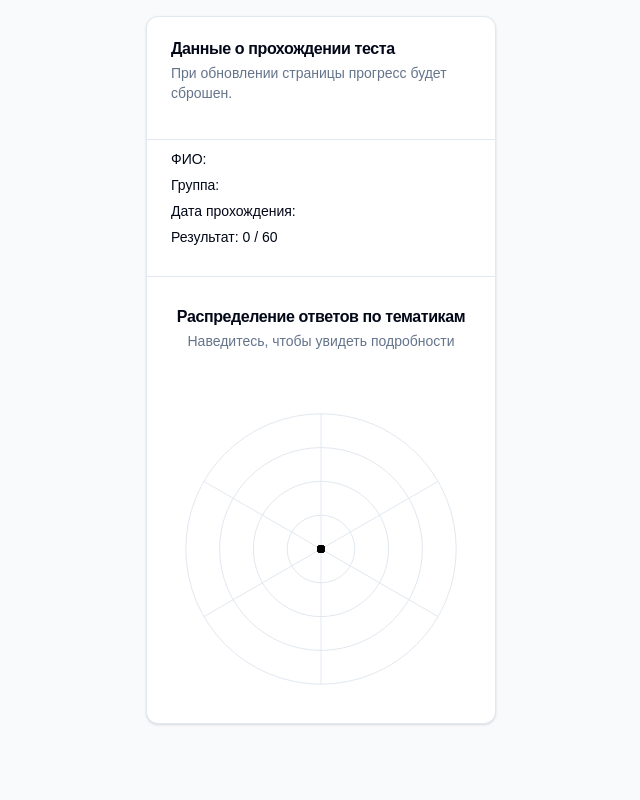
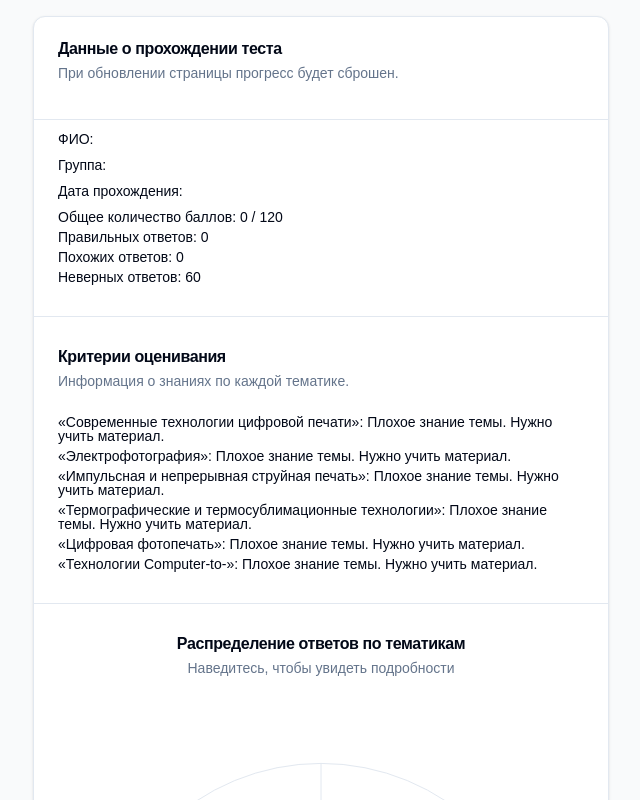
Before and after one commit to uglysatoshi/print-project, a Next.js app: page /results in a window 1280 px wide. Shown: the top 800 px of the page, without its empty margins (319-959 px from the left). Built offline with nearby package versions, Linux system fonts and the light colour scheme.

Commit message:
rebuilding statistics

```diff
--- a/app/page.tsx
+++ b/app/page.tsx
@@ -31,6 +31,8 @@ export default function Home() {
         theme4: 0,
         theme5: 0,
         theme6: 0,
+        semiScore: 0,
+        rightScore: 0,
     });
 
     const handleChange = (e: React.ChangeEvent<HTMLInputElement>) => {
--- a/app/results/page.tsx
+++ b/app/results/page.tsx
@@ -8,15 +8,11 @@ import { useUserContext } from "@/context/UserContext";
 import {ChartConfig, ChartContainer, ChartTooltip, ChartTooltipContent} from "@/components/ui/chart";
 import {PolarAngleAxis, PolarGrid, Radar, RadarChart} from "recharts";
 
-
-
-
-
 const chartConfig = {
 } satisfies ChartConfig
 
 const ResultsPage = () => {
-    const { name, group, date, score, theme1, theme2, theme3, theme4, theme5, theme6 } = useUserContext();
+    const { name, group, date, score, theme1, theme2, theme3, theme4, theme5, theme6, semiScore, rightScore } = useUserContext();
 
     const chartData = [
         { theme: "Современные технологии цифровой печати", "Верные ответы": theme1 },
@@ -27,9 +23,21 @@ const ResultsPage = () => {
         { theme: "Технологии Computer", "Верные ответы": theme6 },
     ]
 
+    function themeKnowledge(theme: number) {
+        if (theme/10 >= 0.8) {
+            return "Отличное знание темы."
+        }
+        if (theme/10 < 0.8 && theme/10 >= 0.4) {
+            return "Хорошее знание темы. Можно повторить материал."
+        }
+        if (theme/10 < 0.4) {
+            return "Плохое знание темы. Нужно учить материал."
+        }
+    }
+
     return (
         <div className="flex flex-col items-center min-h-screen p-4 gap-6">
-            <Card className="w-[350px] max-w-2xl">
+            <Card className=" max-w-xl">
                 <CardHeader>
                     <CardTitle>Данные о прохождении теста</CardTitle>
                     <CardDescription>При обновлении страницы прогресс будет сброшен. </CardDescription>
@@ -48,10 +56,29 @@ const ResultsPage = () => {
                                 <Label htmlFor="framework">Дата прохождения: {date}</Label>
                             </div>
                             <div className="flex flex-col space-y-1.5">
-                                <Label htmlFor="framework">Результат: {score} / 60</Label>
+                                <Label htmlFor="framework">Общее количество баллов: {score} / 120</Label>
+                                <Label htmlFor="framework">Правильных ответов: {rightScore} </Label>
+                                <Label htmlFor="framework">Похожих ответов: {semiScore} </Label>
+                                <Label htmlFor="framework">Неверных ответов: {60 - rightScore - semiScore} </Label>
                             </div>
                         </div>
                     </form>
+                </CardContent>
+                <Separator className="my-2"/>
+                <CardHeader>
+                    <CardTitle>Критерии оценивания</CardTitle>
+                    <CardDescription>Информация о знаниях по каждой тематике. </CardDescription>
+                </CardHeader>
+                <CardContent>
+                    <div className="flex flex-col space-y-1.5">
+                        <Label htmlFor="framework">«Современные технологии цифровой печати»: {themeKnowledge(theme1)}</Label>
+                        <Label htmlFor="framework">«Электрофотография»: {themeKnowledge(theme2)}</Label>
+                        <Label htmlFor="framework">«Импульсная и непрерывная струйная печать»: {themeKnowledge(theme3)}</Label>
+                        <Label htmlFor="framework">«Термографические и термосублимационные технологии»: {themeKnowledge(theme4)}</Label>
+                        <Label htmlFor="framework">«Цифровая фотопечать»: {themeKnowledge(theme5)}</Label>
+                        <Label htmlFor="framework">«Технологии Computer-to-»: {themeKnowledge(theme6)}
+                        </Label>
+                    </div>
                 </CardContent>
                 <Separator className="my-2"/>
                 <CardHeader className="items-center">
--- a/components/Quiz.tsx
+++ b/components/Quiz.tsx
@@ -14,6 +14,8 @@ interface QuizProps {
 const Quiz: React.FC<QuizProps> = ({ questions }) => {
   const { setUserData } = useUserContext();
   const [score, setScore] = useState(0);
+  const [rightScore, setRightScore] = useState(0);
+  const [semiScore, setSemiScore] = useState(0);
   const [theme1, setScore1] = useState(0);
   const [theme2, setScore2] = useState(0);
   const [theme3, setScore3] = useState(0);
@@ -42,7 +44,8 @@ const Quiz: React.FC<QuizProps> = ({ questions }) => {
 
   const handleAnswerClick = (answer: string) => {
       if (answer === questions[currentQuestionIndex].correctAnswer) {
-        setScore((prev: number) => prev + 1);
+        setRightScore((prev: number) => prev + 1)
+        setScore((prev: number) => prev + 2);
         // Подсчёт баллов по темам
         switch (questions[currentQuestionIndex].theme) {
           case "Современные технологии цифровой печати":
@@ -67,6 +70,10 @@ const Quiz: React.FC<QuizProps> = ({ questions }) => {
             console.warn(`Unknown theme: ${questions[currentQuestionIndex].theme}`);
       }
     }
+    if (answer === questions[currentQuestionIndex].semiCorrectAnswer) {
+      setSemiScore((prev: number) => prev + 1);
+      setScore((prev: number) => prev + 1);
+    }
     console.log(score, theme1, theme2, theme3, theme4, theme5, theme6);
     setSelectedAnswer(answer);
   }
@@ -87,6 +94,8 @@ const Quiz: React.FC<QuizProps> = ({ questions }) => {
         theme4: theme4,
         theme5: theme5,
         theme6: theme6,
+        semiScore: semiScore,
+        rightScore: rightScore,
       });
       router.push('/results');
     }
--- a/context/UserContext.tsx
+++ b/context/UserContext.tsx
@@ -6,22 +6,24 @@ interface UserContextType {
     group: string;
     date: string;
     score: number;
+    rightScore: number;
+    semiScore: number;
     theme1: number;
     theme2: number;
     theme3: number;
     theme4: number;
     theme5: number;
     theme6: number;
-    semiScore: number;
-    setUserData: (data: { name: string; group: string; date: string; score: number; theme1: number; theme2: number; theme3: number; theme4: number; theme5: number; theme6: number; semiScore: number;}) => void;
+
+    setUserData: (data: { name: string; group: string; date: string; score: number; theme1: number; theme2: number; theme3: number; theme4: number; theme5: number; theme6: number; semiScore: number; rightScore: number;}) => void;
 }
 
 const UserContext = createContext<UserContextType | undefined>(undefined);
 
 export const UserProvider: React.FC<{ children: React.ReactNode }> = ({ children }) => {
-    const [userData, setUserData] = useState({ name: "", group: "", date: "" , score: 0, theme1: 0, theme2: 0, theme3: 0, theme4: 0, theme5: 0, theme6: 0, semiScore: 0 });
+    const [userData, setUserData] = useState({ name: "", group: "", date: "" , score: 0, theme1: 0, theme2: 0, theme3: 0, theme4: 0, theme5: 0, theme6: 0, semiScore: 0, rightScore: 0 });
 
-    const setUserDataHandler = (data: { name: string; group: string; date: string; score: number; theme1: number; theme2: number; theme3: number; theme4: number; theme5: number; theme6: number; semiScore: number;}) => {
+    const setUserDataHandler = (data: { name: string; group: string; date: string; score: number; theme1: number; theme2: number; theme3: number; theme4: number; theme5: number; theme6: number; semiScore: number; rightScore: number;}) => {
         setUserData(data);
     };
 
```
